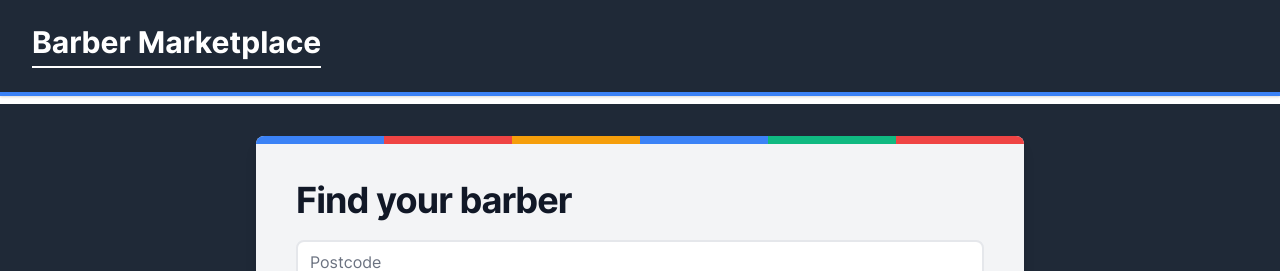
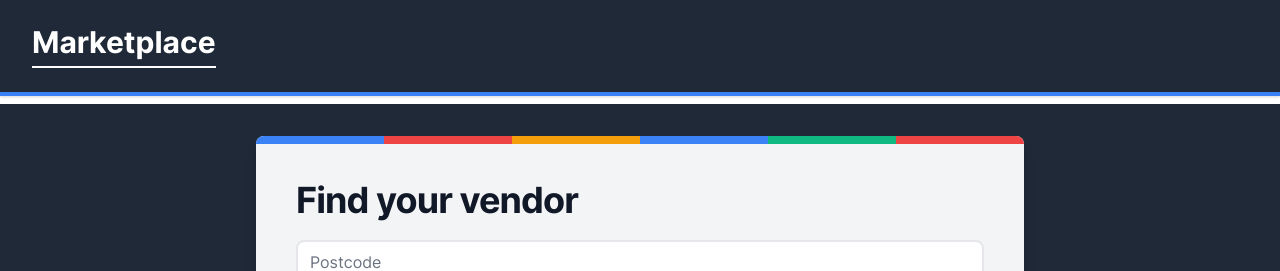
Before and after one commit to naphoria/trimx, a Vue app: page / in a window 1280 px wide. Shown: the top 271 px of the page. Built offline with nearby package versions, Linux system fonts and the light colour scheme; no server answers; sample sign-in values are in the browser's storage; what @tailwindcss/typography would draw is missing.

Commit message:
missing details

```diff
--- a/src/components/Header.vue
+++ b/src/components/Header.vue
@@ -1,7 +1,7 @@
 <template>
     <header class="bg-gray-800 shadow mb-2 border-b-4 border-blue-500" v-if="$route.meta.title == 'Home'">
       <div class="max-w-7xl mx-auto py-6 px-4 sm:px-6 lg:px-8">
-        <h1 class="text-3xl font-bold leading-tight text-white border-b-2 border-white inline-block pb-1">Barber Marketplace</h1>
+        <h1 class="text-3xl font-bold leading-tight text-white border-b-2 border-white inline-block pb-1">Marketplace</h1>
       </div>
     </header>
     <header class="bg-gray-800 shadow mb-2 border-b-4 border-blue-500" v-else-if="$route.meta.title">
--- a/src/components/Search.vue
+++ b/src/components/Search.vue
@@ -28,13 +28,13 @@ console.log('postcode')
     <div class="min-w-screen bg-gray-800 flex items-center justify-center px-5 py-8">
         <div class="w-full mx-auto rounded-lg bg-gray-100 shadow-lg p-10 text-gray-800 relative overflow-hidden resize-x min-w-80 max-w-3xl" x-data="app()" x-init="generatePassword()">
             <div class="relative mt-1">
-                <h2 class="font-bold mb-5 text-3xl font-extrabold leading-9 tracking-tight text-gray-900 sm:text-4xl sm:leading-10">Find your barber</h2>
+                <h2 class="font-bold mb-5 text-3xl font-extrabold leading-9 tracking-tight text-gray-900 sm:text-4xl sm:leading-10">Find your vendor</h2>
                 <input type="text" id="postcode" class="w-full pl-3 pr-10 py-2 border-2 border-gray-200 rounded-lg hover:border-gray-300 focus:outline-none focus:border-blue-500 transition-colors mb-4" placeholder="Postcode">
                 <select id="service" v-model="selected" class="w-full pl-3 pr-10 py-2 border-2 border-gray-200 rounded-lg hover:border-gray-300 focus:outline-none focus:border-blue-500 transition-colors mb-4">
                     <option disabled value="">Select A Service</option>
-                    <option>Fade</option>
-                    <option>Trim</option>
-                    <option>Beard Trim</option>
+                    <option>Option 1</option>
+                    <option>Option 2</option>
+                    <option>Option 3</option>
                 </select>
                 <button @click="findBarber" class="bg-gray-800 text-white w-full px-6 py-3 border-2 border-gray-200 rounded-lg hover:border-gray-300 focus:outline-none focus:border-blue-500 transition-colors">Get Barber ETA</button>
             </div>
```
